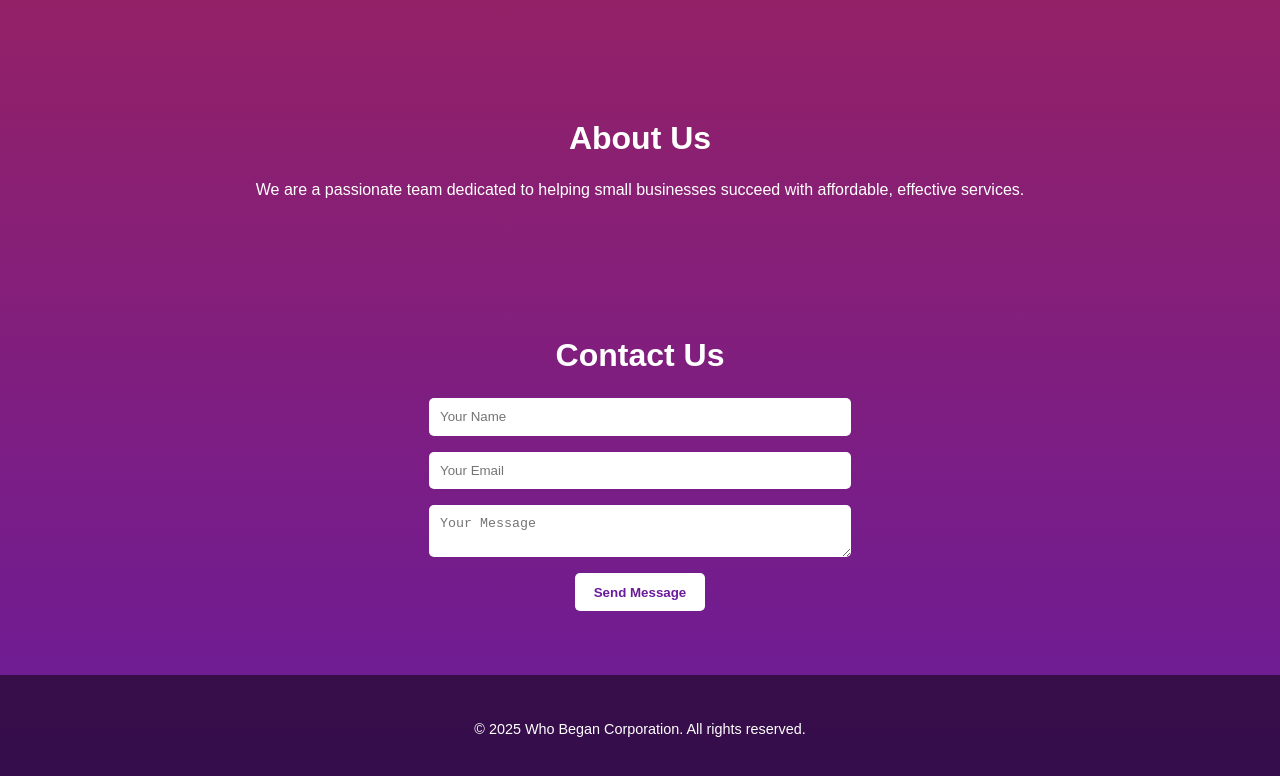
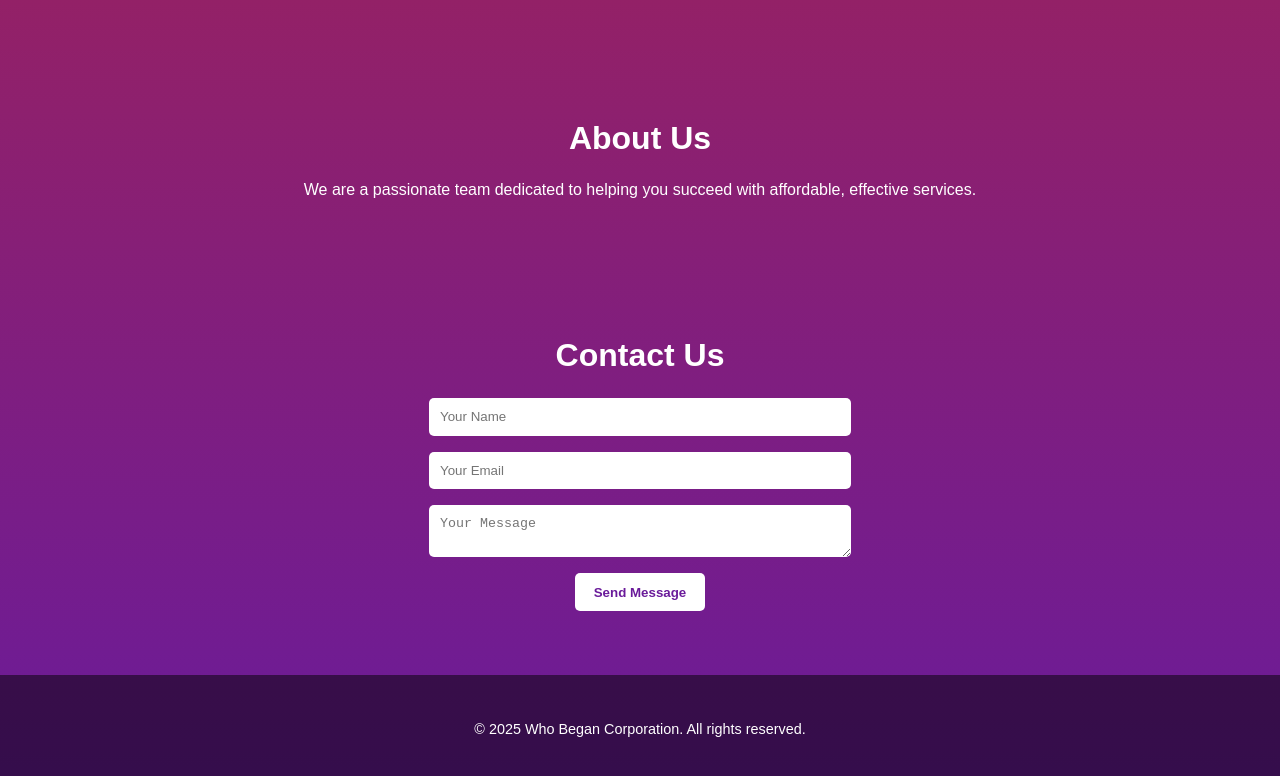
Before and after one commit to WhoBeganCorporation/who-began, a plain HTML site: page index.html in a window 1280 px wide. Shown: the part 965-1741 px from the top of the page. Drawn offline with Linux system fonts and the light colour scheme.

Commit message:
Update index.html

```diff
--- a/index.html
+++ b/index.html
@@ -64,7 +64,7 @@
 
     <section id="about" class="section fade-in">
       <h2 class="section-title">About Us</h2>
-      <p>We are a passionate team dedicated to helping small businesses succeed with affordable, effective services.</p>
+      <p>We are a passionate team dedicated to helping you succeed with affordable, effective services.</p>
     </section>
 
     <section id="contact" class="section fade-in">
```
